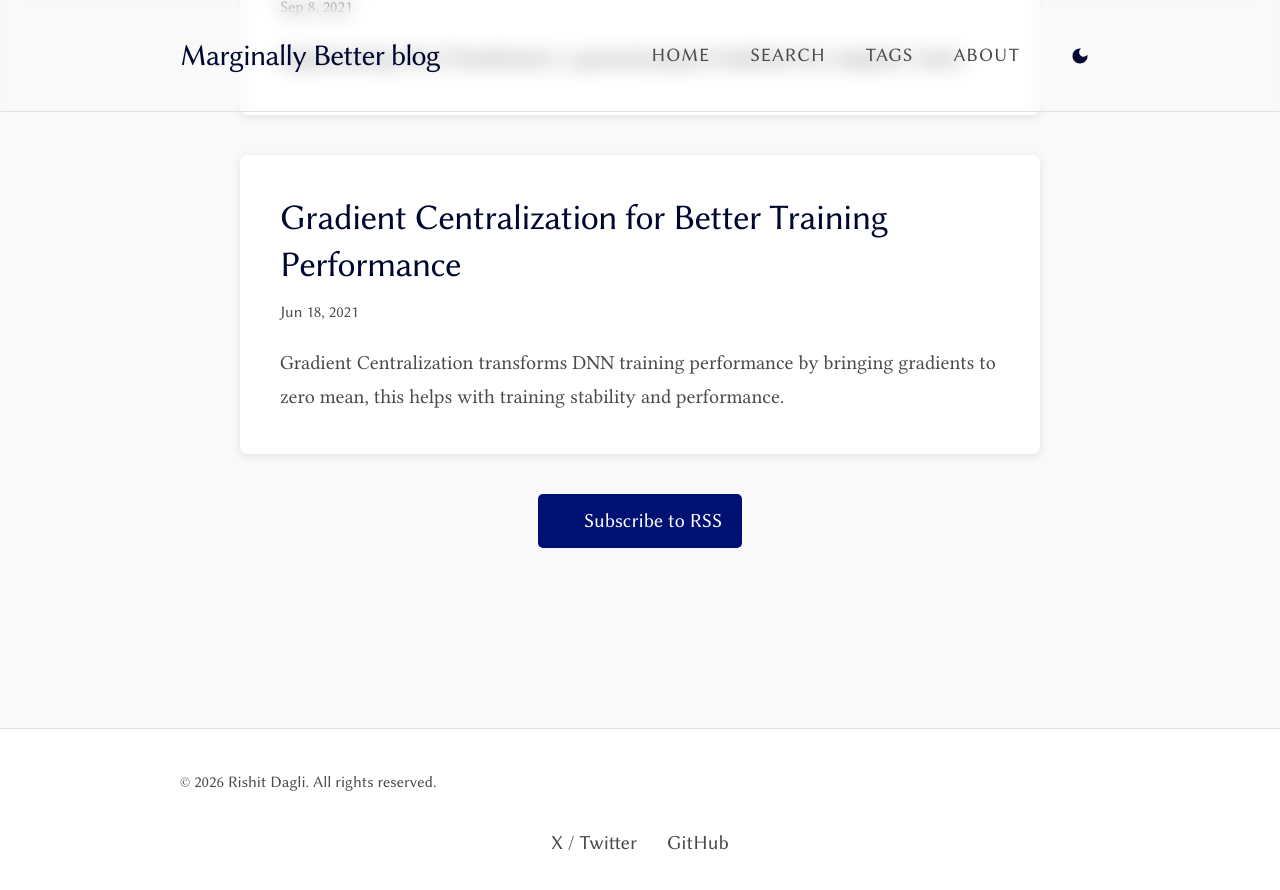
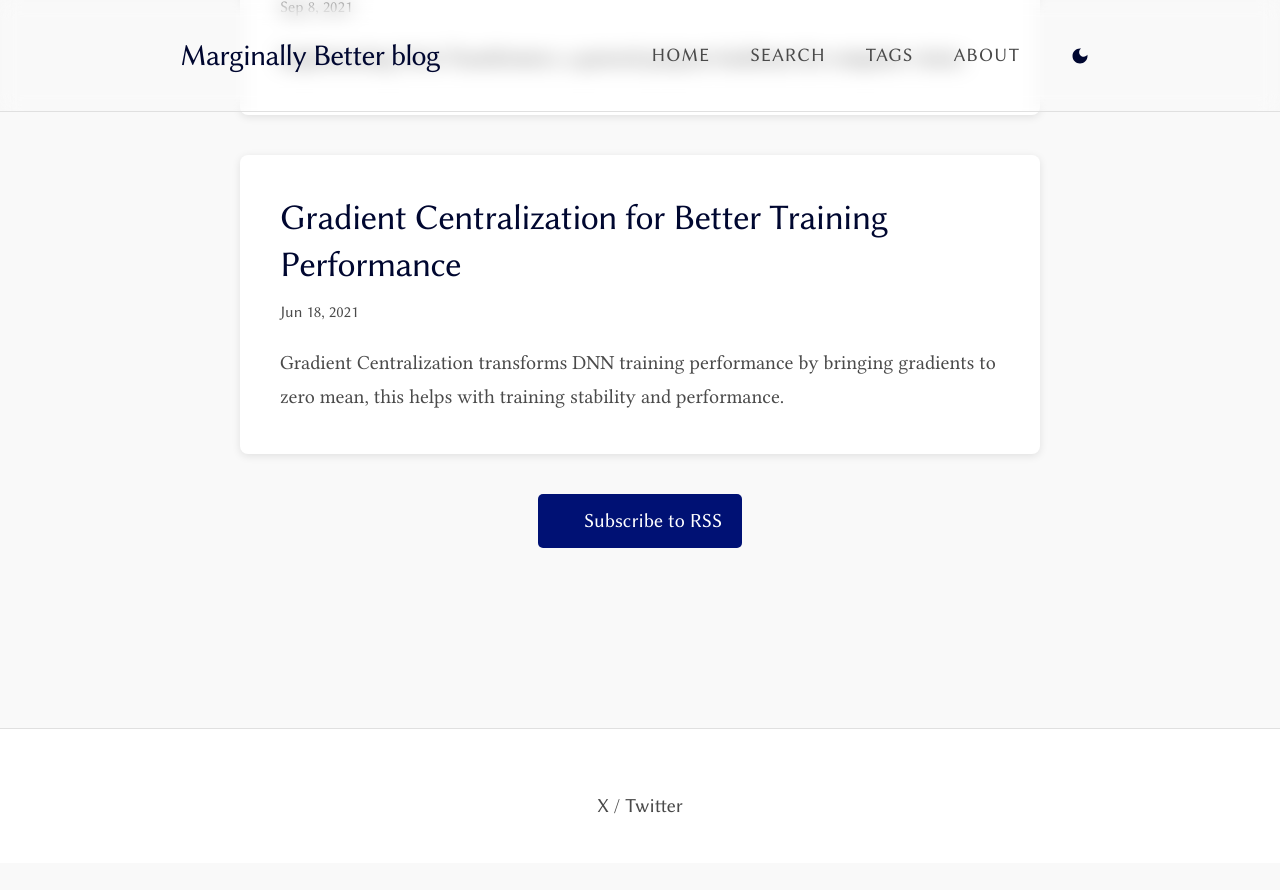
Before and after one commit to Rishit-dagli/Rishit-dagli.github.io, a Jekyll site: the page built from index.md, in a window 1280 px wide and 900 px high, scrolled down 4287 px. Shown: the top 890 px of the window. Built offline with Jekyll 4.4.1, drawn with Linux system fonts in a browser that asks for light colours; after the commit the page ends 5150 px from its top, so only the background shows below that.

Commit message:
fix: simplify blog footer

```diff
--- a/_includes/footer.html
+++ b/_includes/footer.html
@@ -1,13 +1,9 @@
 <footer class="site-footer">
   <div class="wrapper">
     <div class="footer-content">
-      <p>&copy; {{ site.time | date: '%Y' }} {{ site.author | escape }}. All rights reserved.</p>
       <div class="social-links">
         {% if site.twitter_username %}
         <a href="https://twitter.com/{{ site.twitter_username }}" target="_blank" rel="noopener">X / Twitter</a>
-        {% endif %}
-        {% if site.github_username %}
-        <a href="https://github.com/{{ site.github_username }}" target="_blank" rel="noopener">GitHub</a>
         {% endif %}
         {% if site.email %}
         <a href="mailto:{{ site.email }}">Email</a>
```
